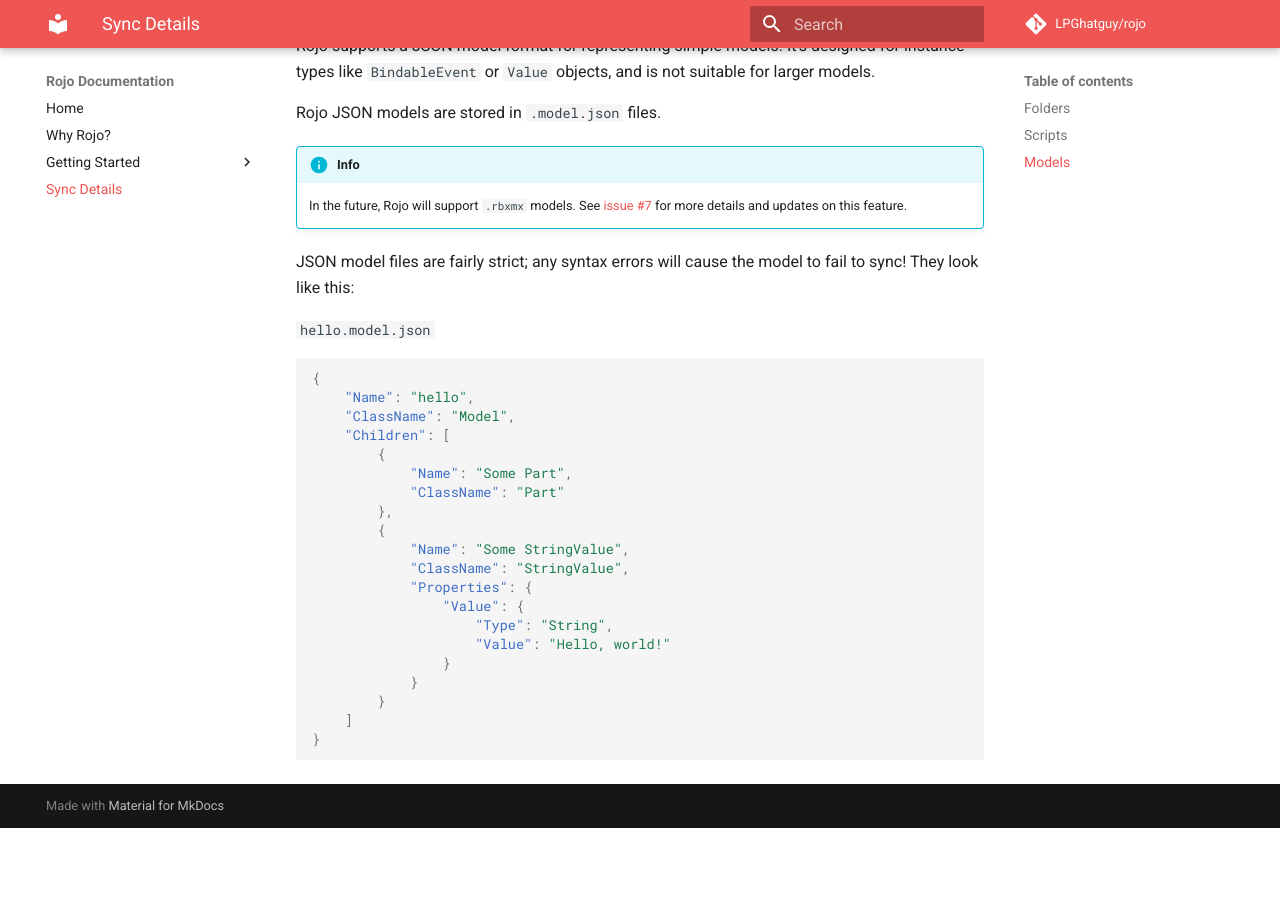
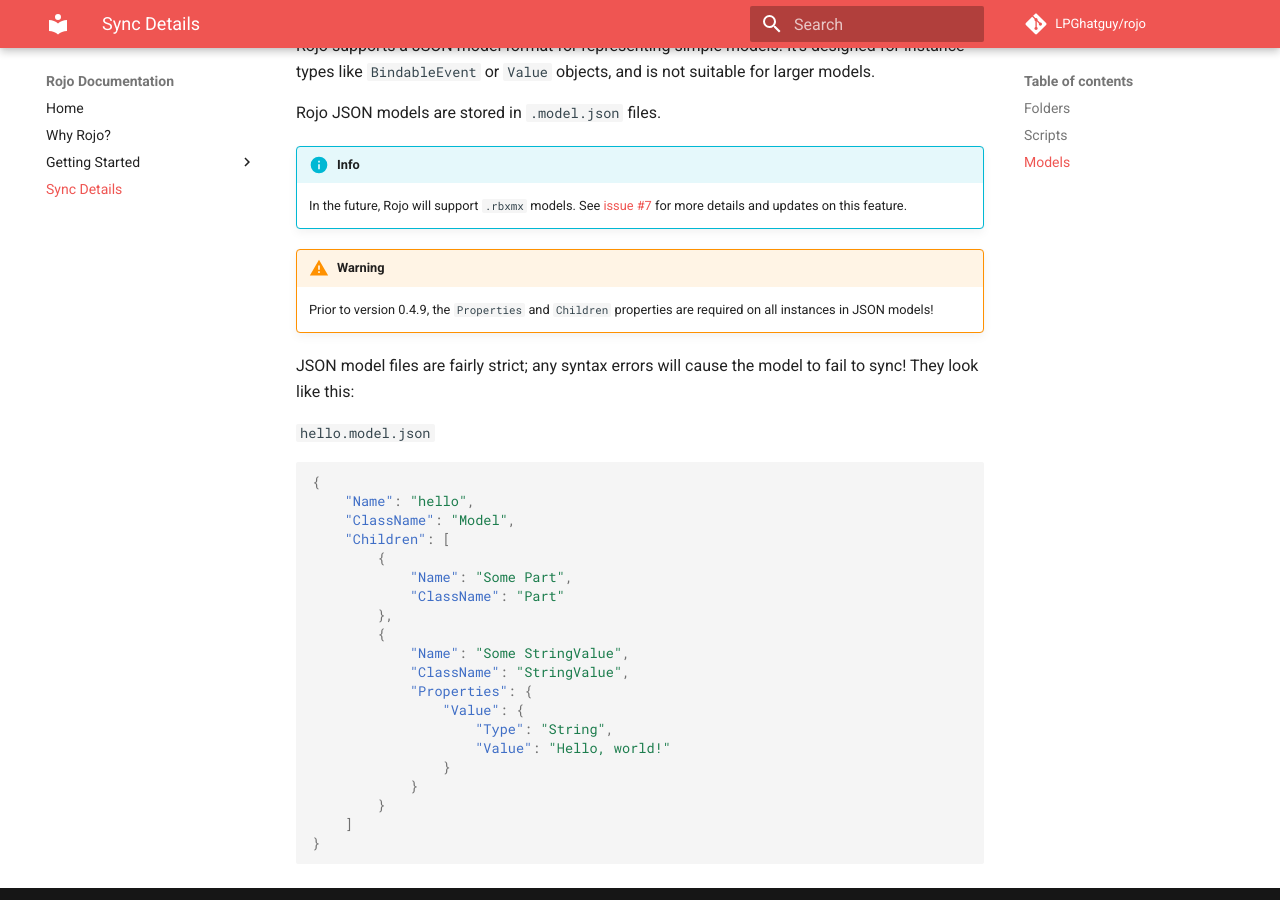
Before and after one commit to rojo-rbx/rojo, an MkDocs documentation site: the page built from docs/sync-details.md, in a window 1280 px wide and 900 px high, scrolled down 1144 px. Built offline with MkDocs 1.6.1 and Material for MkDocs 9.7.7, drawn with Linux system fonts in a browser that asks for light colours; comment, search, counter and statistics services are not loaded; old or Windows-style settings are respelled for this version of MkDocs; before the commit the page ends 1972 px from its top, so only the background shows below that.

Commit message:
Make docs on JSON model versioning more explicit

```diff
--- a/docs/sync-details.md
+++ b/docs/sync-details.md
@@ -33,6 +33,9 @@
 !!! info
     In the future, Rojo will support `.rbxmx` models. See [issue #7](https://github.com/LPGhatguy/rojo/issues/7) for more details and updates on this feature.
 
+!!! warning
+    Prior to version 0.4.9, the `Properties` and `Children` properties are required on all instances in JSON models!
+
 JSON model files are fairly strict; any syntax errors will cause the model to fail to sync! They look like this:
 
 `hello.model.json`
```
